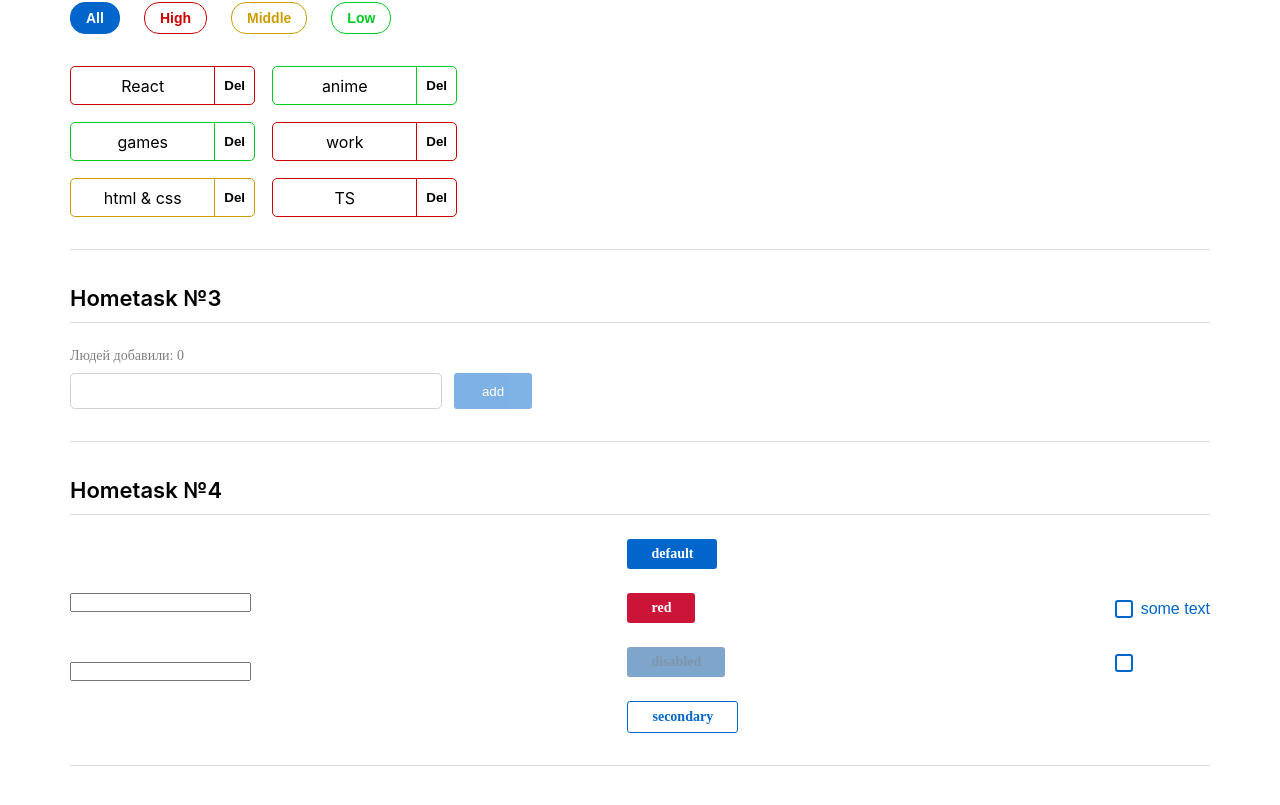
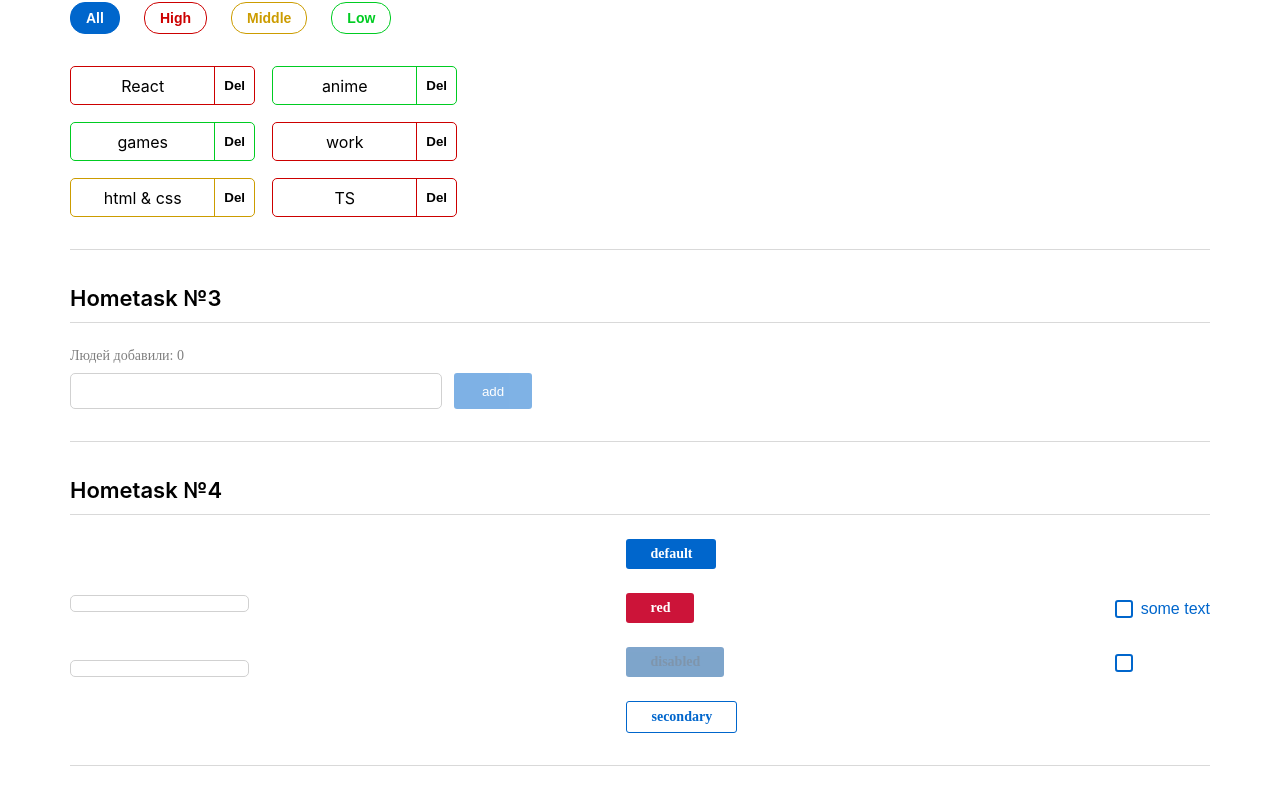
Before and after one commit to vovitolog/incubator-homework, a React (Create React App) app: page /#/pre-junior in a window 1280 px wide. Shown: the part 619-1424 px from the top of the page. Built offline with nearby package versions, Linux system fonts and the light colour scheme.

Commit message:
fix: fix onChangeCallback callback

```diff
--- a/src/s2-homeworks/hw04/common/c1-SuperInputText/SuperInputText.module.css
+++ b/src/s2-homeworks/hw04/common/c1-SuperInputText/SuperInputText.module.css
@@ -1,20 +1,28 @@
 .input:focus {
+    outline: none;
 }
 
 .input {
+    border-radius: 5px;
+    border: 1px solid  #D1D1D1;
 }
 
 .inputWrapper {
+    display: flex;
+    flex-direction: column-reverse;
 }
 
 .superInput {
+
 }
 
 .errorInput {
+    border: 1px solid #CC1439;
 }
 
 .errorInput:focus {
 }
 
 .error {
+    color: #CC1439;
 }
--- a/src/s2-homeworks/hw04/common/c3-SuperCheckbox/SuperCheckbox.tsx
+++ b/src/s2-homeworks/hw04/common/c3-SuperCheckbox/SuperCheckbox.tsx
@@ -28,7 +28,9 @@ const SuperCheckbox: React.FC<SuperCheckboxPropsType> = (
     }
 ) => {
     const onChangeCallback = (e: ChangeEvent<HTMLInputElement>) => {
-        // задачка на написание онченджа
+        onChange && onChange(e)
+        onChangeChecked && onChangeChecked(e.currentTarget.checked)
+        console.log(e.currentTarget.checked)
 
     }
 
```
Also changed, not shown: src/s2-homeworks/hw02/affairs/Affairs.tsx (+4 -4 lines).
